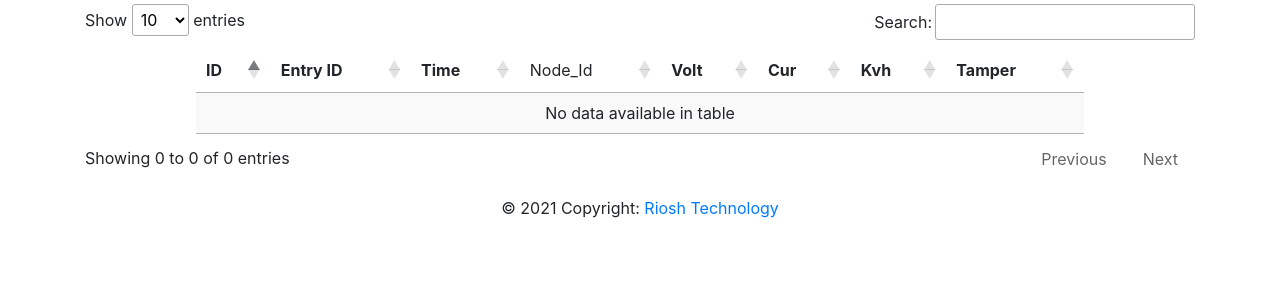
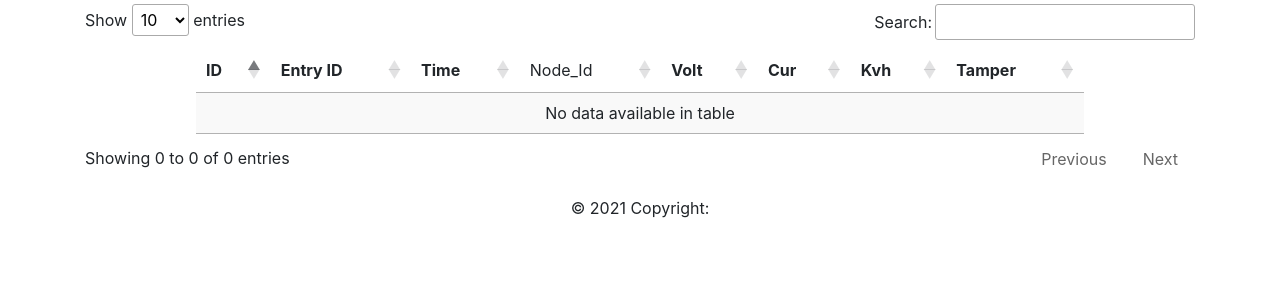
Before and after one commit to manudevappa/datalogger, a PHP site: page / in a window 1280 px wide. Shown: the part 170-470 px from the top of the page. Run offline with PHP 8.4, Linux system fonts and the light colour scheme; data that the repository does not hold is empty; some libraries are stand-ins or nearby versions.

Commit message:
Update index.php

```diff
--- a/index.php
+++ b/index.php
@@ -101,7 +101,6 @@ $(document).ready(function() {
 
   <!-- Copyright -->
   <div class="footer-copyright text-center py-3">© 2021 Copyright:
-    <a href="https://rioshtech.com/"> Riosh Technology</a>
   </div>
   <!-- Copyright -->
 
```
